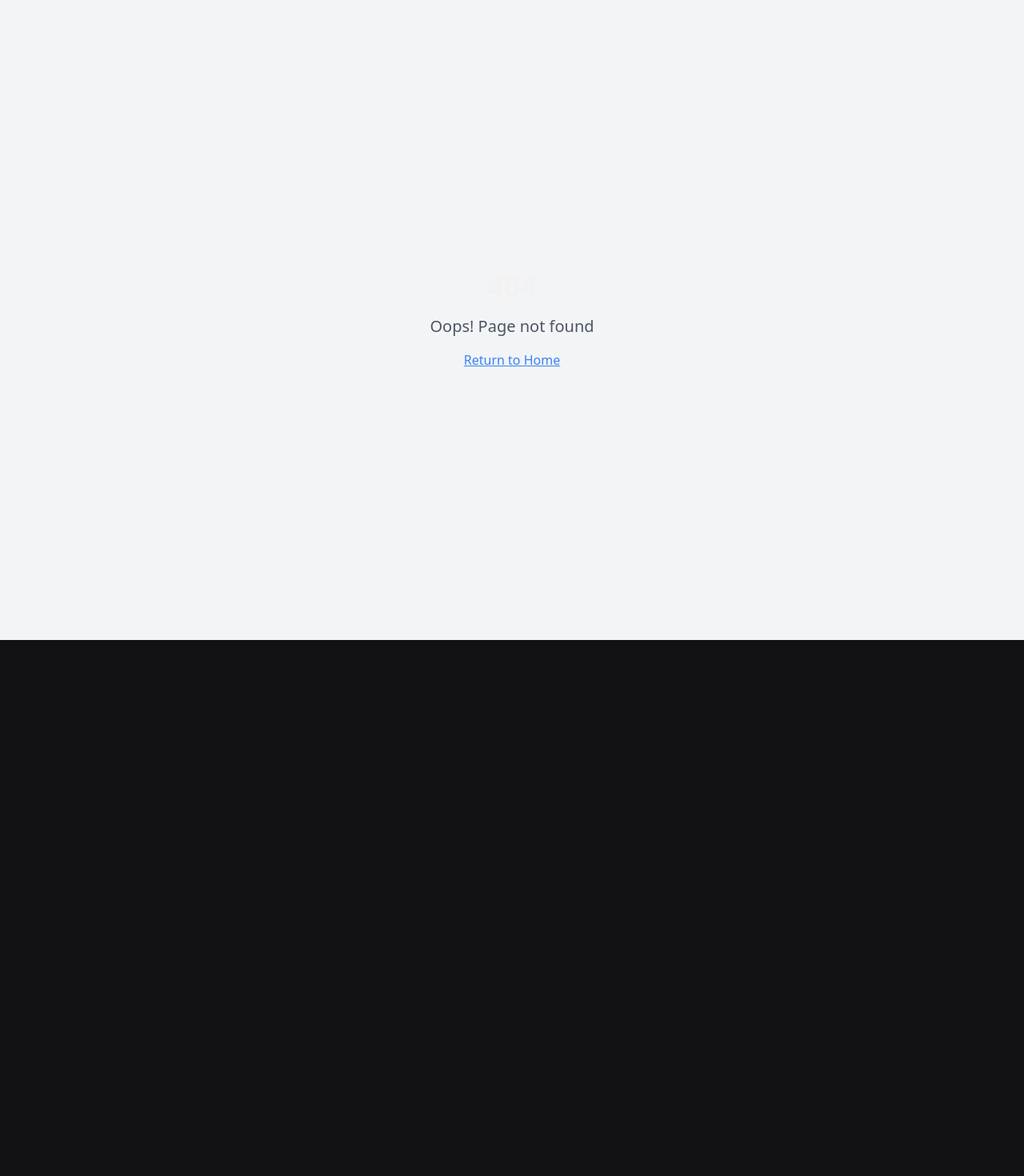
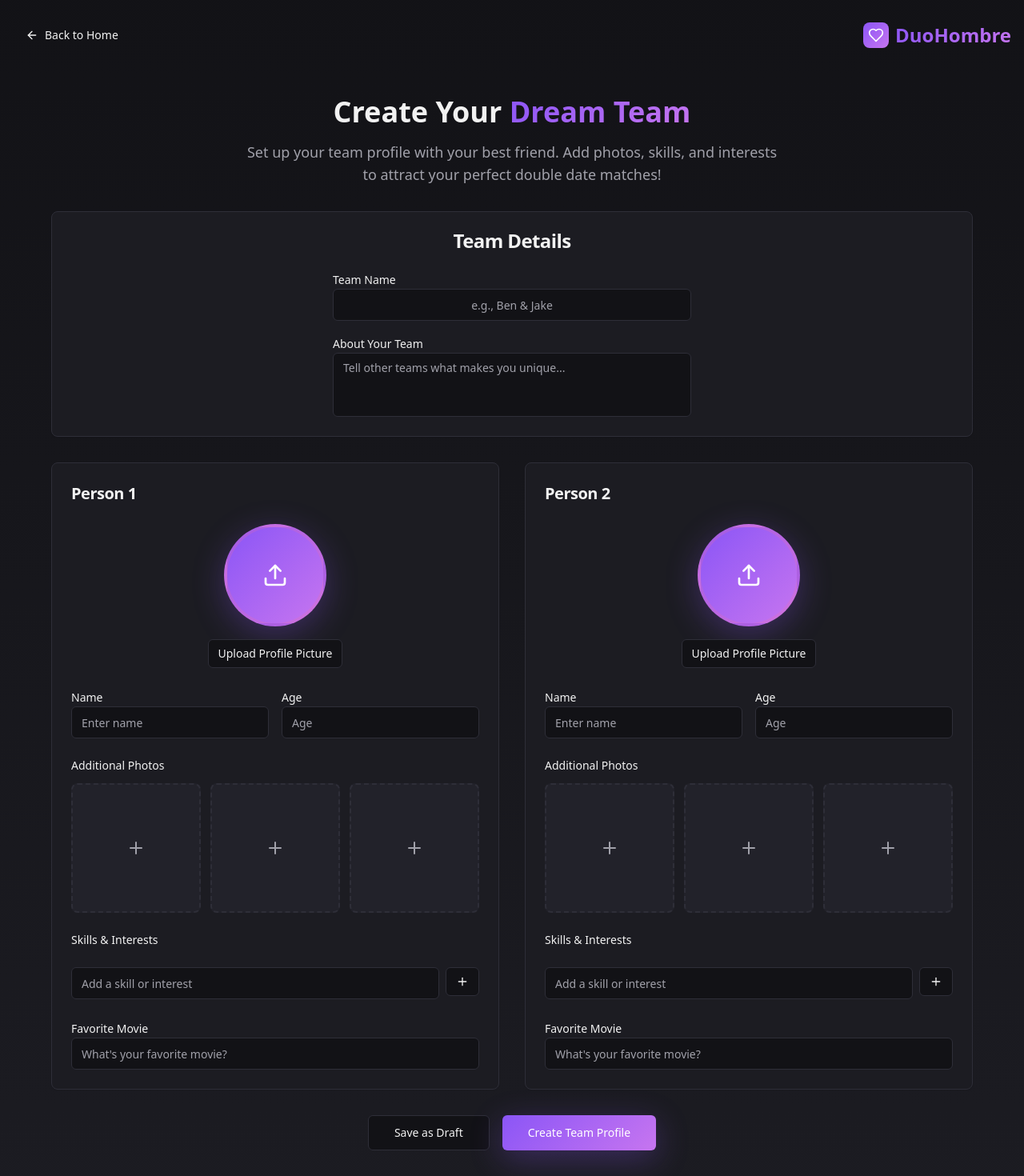
Before and after one commit to bensolos/duo-date-mates-connect, a React (Vite) app: page /create-team in a window 1280 px wide. Before the commit this address had no page. Shown: the whole page at 80% size. Before the commit the page ends 800 px from the top, so only its background shows below. Built offline with nearby package versions, Linux system fonts and the light colour scheme.

Commit message:
Setup Get Started page
Create a page for team creation with fields for person 1 and person 2, including profile pictures, media attachments, skills, and favorite movie input.

```diff
--- a/src/App.tsx
+++ b/src/App.tsx
@@ -4,6 +4,7 @@ import { TooltipProvider } from "@/components/ui/tooltip";
 import { QueryClient, QueryClientProvider } from "@tanstack/react-query";
 import { BrowserRouter, Routes, Route } from "react-router-dom";
 import Index from "./pages/Index";
+import TeamCreation from "./pages/TeamCreation";
 import NotFound from "./pages/NotFound";
 
 const queryClient = new QueryClient();
@@ -16,6 +17,7 @@ const App = () => (
       <BrowserRouter>
         <Routes>
           <Route path="/" element={<Index />} />
+          <Route path="/create-team" element={<TeamCreation />} />
           {/* ADD ALL CUSTOM ROUTES ABOVE THE CATCH-ALL "*" ROUTE */}
           <Route path="*" element={<NotFound />} />
         </Routes>
--- a/src/pages/Index.tsx
+++ b/src/pages/Index.tsx
@@ -1,10 +1,12 @@
 import { Button } from "@/components/ui/button";
 import { Card, CardContent } from "@/components/ui/card";
 import { Badge } from "@/components/ui/badge";
-import { Heart, Users, MessageSquare, Star } from "lucide-react";
+import { Heart, Users, MessageSquare } from "lucide-react";
+import { useNavigate } from "react-router-dom";
 import heroImage from "@/assets/hero-image.jpg";
 
 const Index = () => {
+  const navigate = useNavigate();
   return (
     <div className="min-h-screen bg-gradient-subtle">
       {/* Header */}
@@ -20,7 +22,7 @@ const Index = () => {
           </div>
           <div className="flex items-center space-x-4">
             <Button variant="ghost">Sign In</Button>
-            <Button variant="gradient">Get Started</Button>
+            <Button variant="gradient" onClick={() => navigate("/create-team")}>Get Started</Button>
           </div>
         </nav>
       </header>
--- /dev/null
+++ b/src/pages/TeamCreation.tsx
@@ -0,0 +1,252 @@
+import { useState } from "react";
+import { Button } from "@/components/ui/button";
+import { Card, CardContent, CardHeader, CardTitle } from "@/components/ui/card";
+import { Input } from "@/components/ui/input";
+import { Label } from "@/components/ui/label";
+import { Textarea } from "@/components/ui/textarea";
+import { Badge } from "@/components/ui/badge";
+import { Upload, Plus, X, Heart, ArrowLeft } from "lucide-react";
+import { useNavigate } from "react-router-dom";
+
+const TeamCreation = () => {
+  const navigate = useNavigate();
+  const [person1Skills, setPerson1Skills] = useState<string[]>([]);
+  const [person2Skills, setPerson2Skills] = useState<string[]>([]);
+  const [newSkill1, setNewSkill1] = useState("");
+  const [newSkill2, setNewSkill2] = useState("");
+
+  const addSkill = (personNum: number, skill: string) => {
+    if (skill.trim()) {
+      if (personNum === 1) {
+        setPerson1Skills([...person1Skills, skill.trim()]);
+        setNewSkill1("");
+      } else {
+        setPerson2Skills([...person2Skills, skill.trim()]);
+        setNewSkill2("");
+      }
+    }
+  };
+
+  const removeSkill = (personNum: number, index: number) => {
+    if (personNum === 1) {
+      setPerson1Skills(person1Skills.filter((_, i) => i !== index));
+    } else {
+      setPerson2Skills(person2Skills.filter((_, i) => i !== index));
+    }
+  };
+
+  const PersonSection = ({
+    personNum,
+    skills,
+    newSkill,
+    setNewSkill
+  }: {
+    personNum: number;
+    skills: string[];
+    newSkill: string;
+    setNewSkill: (value: string) => void;
+  }) => (
+    <Card className="bg-card border-border">
+      <CardHeader>
+        <CardTitle className="text-xl">Person {personNum}</CardTitle>
+      </CardHeader>
+      <CardContent className="space-y-6">
+        {/* Profile Picture */}
+        <div className="text-center">
+          <div className="w-32 h-32 mx-auto mb-4 bg-gradient-primary rounded-full flex items-center justify-center border-4 border-accent/20 shadow-glow">
+            <Upload className="w-8 h-8 text-primary-foreground" />
+          </div>
+          <Button variant="outline" size="sm">
+            Upload Profile Picture
+          </Button>
+        </div>
+
+        {/* Basic Info */}
+        <div className="grid grid-cols-2 gap-4">
+          <div>
+            <Label htmlFor={`name-${personNum}`}>Name</Label>
+            <Input
+              id={`name-${personNum}`}
+              placeholder="Enter name"
+              className="bg-background border-border"
+            />
+          </div>
+          <div>
+            <Label htmlFor={`age-${personNum}`}>Age</Label>
+            <Input
+              id={`age-${personNum}`}
+              type="number"
+              placeholder="Age"
+              className="bg-background border-border"
+            />
+          </div>
+        </div>
+
+        {/* Media Attachments */}
+        <div>
+          <Label className="text-sm font-medium mb-3 block">Additional Photos</Label>
+          <div className="grid grid-cols-3 gap-3">
+            {[1, 2, 3].map((i) => (
+              <div
+                key={i}
+                className="aspect-square bg-muted rounded-lg border-2 border-dashed border-border hover:border-accent/50 flex items-center justify-center cursor-pointer transition-colors"
+              >
+                <Plus className="w-6 h-6 text-muted-foreground" />
+              </div>
+            ))}
+          </div>
+        </div>
+
+        {/* Skills */}
+        <div>
+          <Label className="text-sm font-medium mb-3 block">Skills & Interests</Label>
+          <div className="flex flex-wrap gap-2 mb-3">
+            {skills.map((skill, index) => (
+              <Badge
+                key={index}
+                variant="secondary"
+                className="bg-gradient-accent text-accent-foreground"
+              >
+                {skill}
+                <X
+                  className="w-3 h-3 ml-1 cursor-pointer hover:text-destructive"
+                  onClick={() => removeSkill(personNum, index)}
+                />
+              </Badge>
+            ))}
+          </div>
+          <div className="flex gap-2">
+            <Input
+              value={newSkill}
+              onChange={(e) => setNewSkill(e.target.value)}
+              placeholder="Add a skill or interest"
+              className="bg-background border-border"
+              onKeyPress={(e) => {
+                if (e.key === "Enter") {
+                  addSkill(personNum, newSkill);
+                }
+              }}
+            />
+            <Button
+              variant="outline"
+              size="sm"
+              onClick={() => addSkill(personNum, newSkill)}
+            >
+              <Plus className="w-4 h-4" />
+            </Button>
+          </div>
+        </div>
+
+        {/* Favorite Movie */}
+        <div>
+          <Label htmlFor={`movie-${personNum}`}>Favorite Movie</Label>
+          <Input
+            id={`movie-${personNum}`}
+            placeholder="What's your favorite movie?"
+            className="bg-background border-border"
+          />
+        </div>
+      </CardContent>
+    </Card>
+  );
+
+  return (
+    <div className="min-h-screen bg-gradient-subtle">
+      {/* Header */}
+      <header className="container mx-auto px-4 py-6">
+        <nav className="flex items-center justify-between">
+          <Button
+            variant="ghost"
+            onClick={() => navigate("/")}
+            className="flex items-center gap-2"
+          >
+            <ArrowLeft className="w-4 h-4" />
+            Back to Home
+          </Button>
+          <div className="flex items-center space-x-2">
+            <div className="w-8 h-8 bg-gradient-primary rounded-lg flex items-center justify-center">
+              <Heart className="w-5 h-5 text-primary-foreground" />
+            </div>
+            <h1 className="text-2xl font-bold bg-gradient-primary bg-clip-text text-transparent">
+              DuoHombre
+            </h1>
+          </div>
+        </nav>
+      </header>
+
+      {/* Main Content */}
+      <div className="container mx-auto px-4 py-8">
+        <div className="max-w-6xl mx-auto">
+          {/* Title Section */}
+          <div className="text-center mb-8">
+            <h2 className="text-4xl font-bold mb-4">
+              Create Your{" "}
+              <span className="bg-gradient-primary bg-clip-text text-transparent">
+                Dream Team
+              </span>
+            </h2>
+            <p className="text-lg text-muted-foreground max-w-2xl mx-auto">
+              Set up your team profile with your best friend. Add photos, skills, and interests to attract your perfect double date matches!
+            </p>
+          </div>
+
+          {/* Team Name */}
+          <Card className="mb-8 bg-card border-border">
+            <CardHeader>
+              <CardTitle className="text-center">Team Details</CardTitle>
+            </CardHeader>
+            <CardContent>
+              <div className="max-w-md mx-auto space-y-4">
+                <div>
+                  <Label htmlFor="team-name">Team Name</Label>
+                  <Input
+                    id="team-name"
+                    placeholder="e.g., Ben & Jake"
+                    className="bg-background border-border text-center text-lg"
+                  />
+                </div>
+                <div>
+                  <Label htmlFor="team-bio">About Your Team</Label>
+                  <Textarea
+                    id="team-bio"
+                    placeholder="Tell other teams what makes you unique..."
+                    className="bg-background border-border resize-none"
+                    rows={3}
+                  />
+                </div>
+              </div>
+            </CardContent>
+          </Card>
+
+          {/* Person Sections */}
+          <div className="grid lg:grid-cols-2 gap-8 mb-8">
+            <PersonSection
+              personNum={1}
+              skills={person1Skills}
+              newSkill={newSkill1}
+              setNewSkill={setNewSkill1}
+            />
+            <PersonSection
+              personNum={2}
+              skills={person2Skills}
+              newSkill={newSkill2}
+              setNewSkill={setNewSkill2}
+            />
+          </div>
+
+          {/* Action Buttons */}
+          <div className="flex flex-col sm:flex-row gap-4 justify-center">
+            <Button variant="outline" size="lg" className="px-8">
+              Save as Draft
+            </Button>
+            <Button variant="gradient" size="lg" className="px-8">
+              Create Team Profile
+            </Button>
+          </div>
+        </div>
+      </div>
+    </div>
+  );
+};
+
+export default TeamCreation;
```
